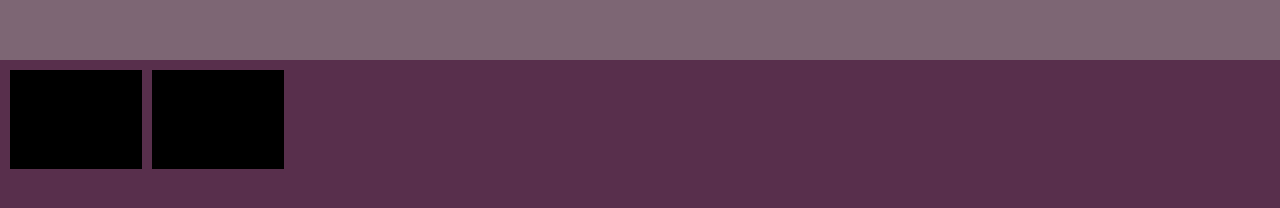
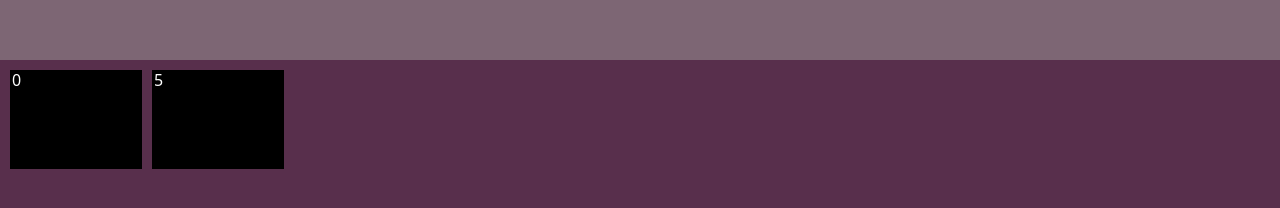
Before and after one commit to junjpark/SP2025_Group_6, a React (Vite) app in the folder cory/: page / in a window 1280 px wide. Shown: the part 604-812 px from the top of the page. Built offline with nearby package versions, Linux system fonts and the light colour scheme.

Commit message:
new linter

```diff
--- a/cory/src/Clip.jsx
+++ b/cory/src/Clip.jsx
@@ -9,7 +9,7 @@ function Clip({start, end, onClick}){
     }
 
     return (<>
-        <div ref={clipDiv} className="clip" onClick={(e) => {handleClick(e)}}></div>
+        <div ref={clipDiv} className="clip" onClick={(e) => {handleClick(e)}}>{start}</div>
     </>)
 };
 
--- a/cory/src/CustomVideoPlayer.jsx
+++ b/cory/src/CustomVideoPlayer.jsx
@@ -25,7 +25,6 @@ return(
         <video
             controls
             width={400}
-            loop
             id="myVideo"
             ref={ref}
         >
```
